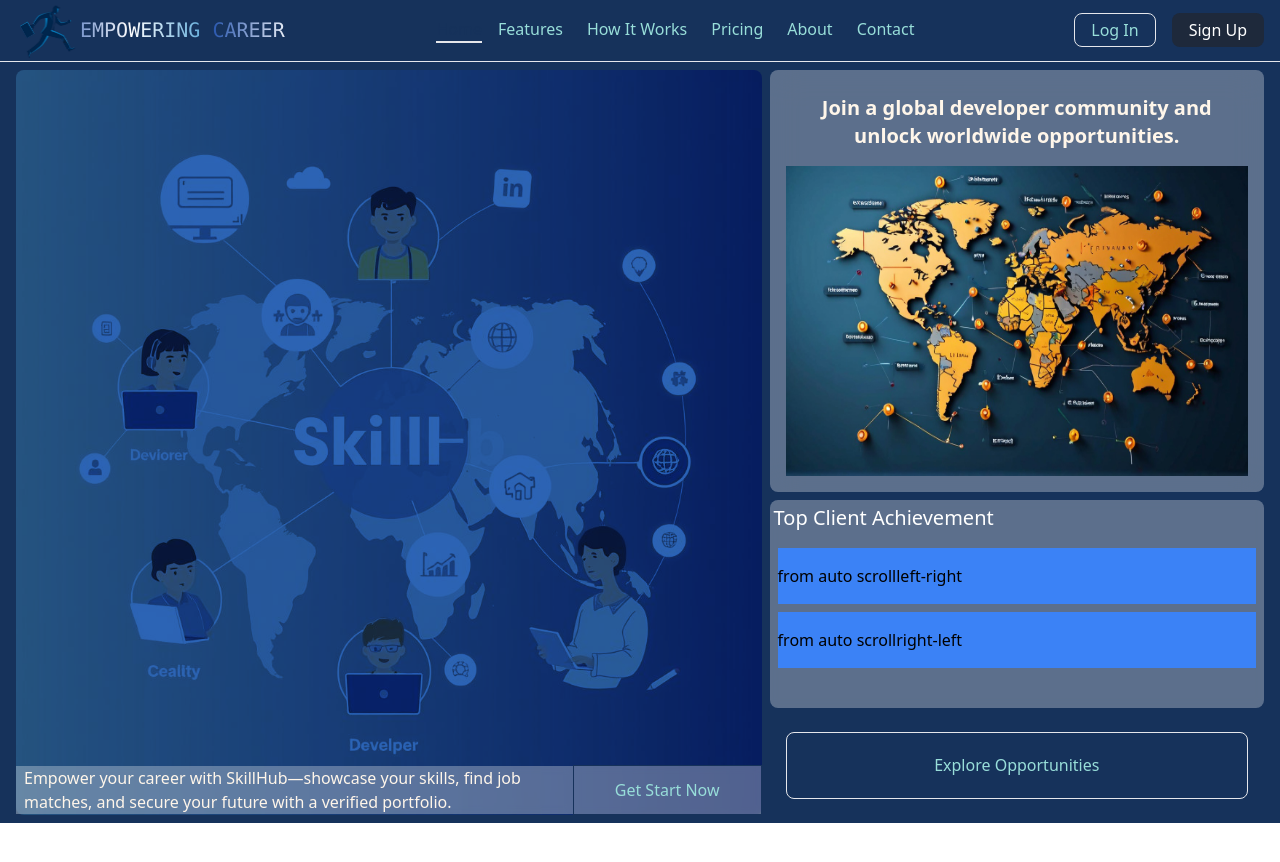
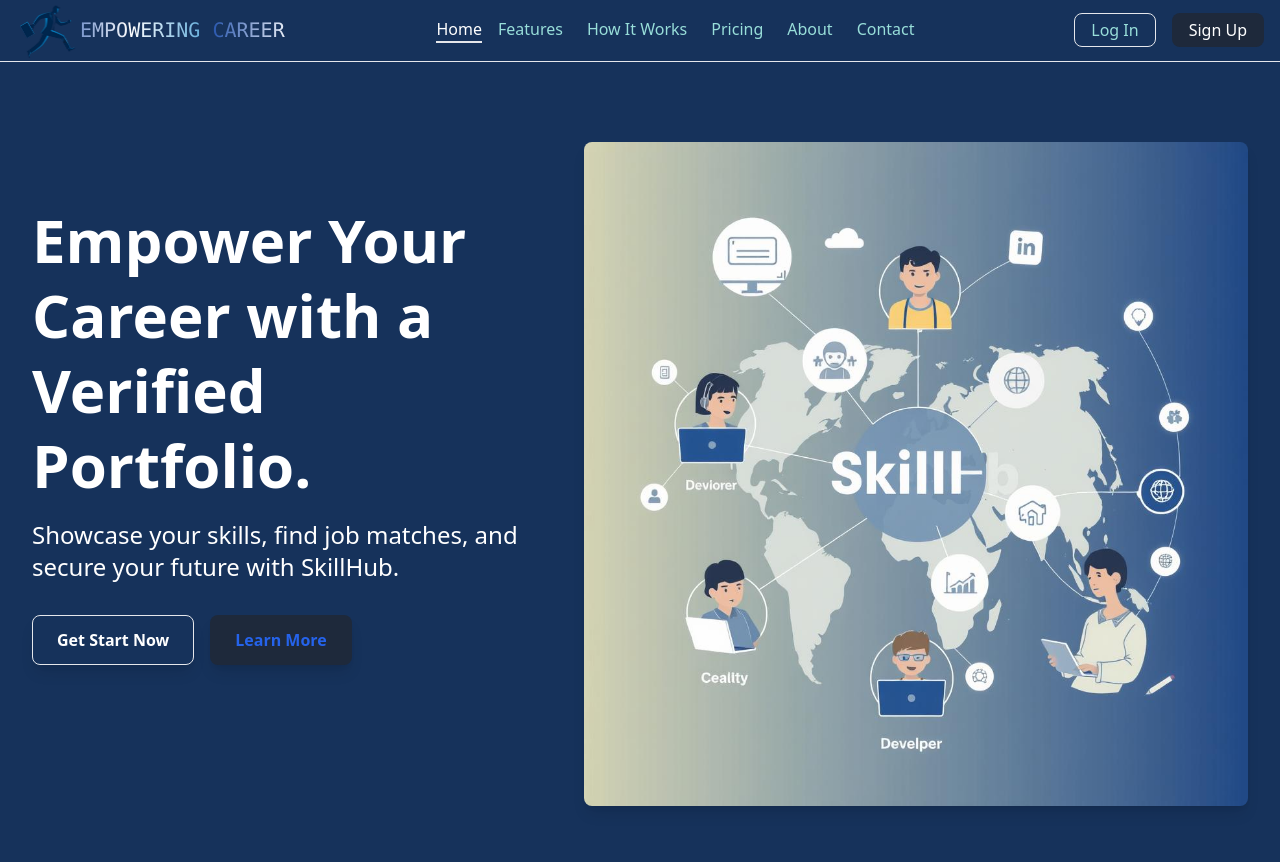
Before and after one commit to atanushil/SkillHub-Inc, a React (Vite) app in the folder client/: page / in a window 1280 px wide. Shown: the top 862 px of the page. Before the commit the page ends 823 px from the top, so only its background shows below. Built offline with nearby package versions, Linux system fonts and the light colour scheme.

Commit message:
update in hero section

```diff
--- a/client/src/components/common/HeroSection.jsx
+++ b/client/src/components/common/HeroSection.jsx
@@ -1,68 +1,55 @@
 import React from "react";
-import { AutoScroll, heroImageFirst, heroImageSecond } from "../../utils";
+import { heroImageFirst } from "../../utils"; // Replace with your actual image path
 
 const HeroSection = () => {
-  const handelSignUp = () => {};
-  const handelScrollDown = () => {};
+  const handleSignUp = () => {
+    // Redirect to the sign-up page or handle sign-up logic
+  };
+
+  const handleScrollDown = () => {
+    // Scroll to the features section
+    const featuresSection = document.getElementById("features-section");
+    featuresSection.scrollIntoView({ behavior: "smooth" });
+  };
+
   return (
-    <>
-    <div className="hero-section z-0">
-      <div className="headline">
-        <img
-          src={heroImageFirst}
-          alt="hero-img-connect"
-          className=" mix-blend-overlay rounded-lg object-cover w-full"
-        />
-        <div className=" absolute lg:h-fit h-full lg:justify-normal justify-between bottom-0
-        w-full flex items-center
-         text-Beige lg:flex-row flex-col">
-          <p className="px-2 text-md w-full bg-white/30 backdrop-blur-sm">
-            Empower your career with SkillHub—showcase your skills, find job
-            matches, and secure your future with a verified portfolio.
+    <div className="hero-section max-w-screen-xl mx-auto px-4  text-white py-20">
+      <div className="container mx-auto px-4 flex flex-col lg:flex-row items-center justify-between">
+        {/* Headline and Subheadline */}
+        <div className="text-center lg:text-left lg:max-w-lg relative xl:bottom-10">
+          <h1 className="text-4xl lg:text-6xl lg:leading-tight 2xl:leading-normal  font-bold mb-4">
+            Empower Your Career with a Verified Portfolio.
+          </h1>
+          <p className="text-lg lg:text-2xl mb-8">
+            Showcase your skills, find job matches, and secure your future with
+            SkillHub.
           </p>
-          <button
-            onClick={handelSignUp}
-            className="border py-3 px-2 btn-primary border-Blue rounded-none bg-white/30
-            backdrop-blur-sm lg:w-1/3 w-full"
-          >
-            Get Start Now
-          </button>
+          {/* CTA Buttons */}
+          <div className="flex flex-col sm:flex-row sm:justify-center lg:justify-start gap-4">
+            <button
+              onClick={handleSignUp}
+              className="btn-primary text-white font-semibold py-3 px-6 rounded-lg shadow-lg transition duration-300"
+            >
+              Get Start Now
+            </button>
+            <button
+              onClick={handleScrollDown}
+              className="btn-secondary text-blue-600  hover:text-white font-semibold py-3 px-6 rounded-lg shadow-lg transition duration-300"
+            >
+              Learn More
+            </button>
+          </div>
         </div>
-      </div>
-      <div className="sub-headline">
-        <div className="px-4 py-2">
-          <p className="w-full h-full text-sm lg:text-xl text-Beige font-bold text-center ">
-            Join a global developer community and unlock worldwide
-            opportunities.
-          </p>
-        </div>
-        <div className="h-full bg-white">
+        {/* Hero Image/Illustration */}
+        <div className="mt-10 lg:mt-0 lg:ml-10">
           <img
-            src={heroImageSecond}
-            alt="hero-img-community"
-            className="h-full object-fit mix-blend-multiply"
+            src={heroImageFirst}
+            alt="Hero Illustration"
+            className="w-full h-auto rounded-lg shadow-lg"
           />
         </div>
       </div>
-
-      <div className="features">
-      <p className="text-xl text-white p-1">Top Client Achievement</p>
-      <div className="w-full px-2">
-      <AutoScroll direction={"left-right"} />
-      <AutoScroll direction={"right-left"}/>
-      </div>
-      </div>
-      <div className="explore-btn">
-        <button
-          onClick={handelScrollDown}
-          className="w-full btn-primary py-2 h-full"
-        >
-          Explore Opportunities
-        </button>
-        {/* Scrolls down to the features or job listings section */}
-      </div>
     </div>
-    </>
   );
 };
 
--- a/client/src/components/common/NavBar.jsx
+++ b/client/src/components/common/NavBar.jsx
@@ -22,7 +22,7 @@
           <div
             className={`${
               selected === nav
-                ? "text-Blue border-b-2 cursor-pointer"
+                ? "text-white border-b-2 cursor-pointer"
                 : "nav-link mx-2 border-b-animation hover:text-animate"
             } caret-transparent `}
             onClick={() => setSelected(nav)}
--- a/client/src/index.css
+++ b/client/src/index.css
@@ -3,6 +3,7 @@
 @tailwind utilities;
 
 @layer components {
+
   /* Navbar css */
   .text-animate {
     @apply font-sans overflow-hidden bg-no-repeat;
@@ -19,7 +20,7 @@
   }
 
   .btn-primary {
-    @apply bg-inherit border px-4 rounded-lg transition-colors duration-300 ease-in-out hover:border-transparent hover:bg-slate hover:delay-75 text-Teal hover:text-white;
+    @apply bg-inherit border px-4 rounded-lg transition-colors duration-300 ease-in-out hover:border-Purple hover:bg-slate hover:delay-75 text-Teal hover:text-white;
   }
 
   .btn-secondary {
@@ -27,23 +28,7 @@
   }
 
   /* Hero Section */
-  .hero-section{
-    @apply flex flex-col lg:grid grid-cols-5 grid-rows-7 gap-2 max-w-screen-xl  mx-auto px-4 py-2  max-h-fit;
-  }
-  .headline{
-    @apply col-span-3 row-span-7  relative flex items-center justify-center;
-  }
-  .sub-headline{
-    @apply p-4 col-span-2 row-span-4 col-start-4  rounded-lg bg-white/30 backdrop-blur-lg flex flex-col gap-2
-  }
 
-  .features {
-    @apply col-span-2 row-span-2 col-start-4 row-start-5
-    flex flex-col gap-1 bg-white/30 backdrop-blur-sm rounded-lg;
-  }
-  .explore-btn{
-    @apply col-span-2 col-start-4 row-start-7  p-4;
-  }
 
   /* Auto scroll */
   .scroll-container {
```
